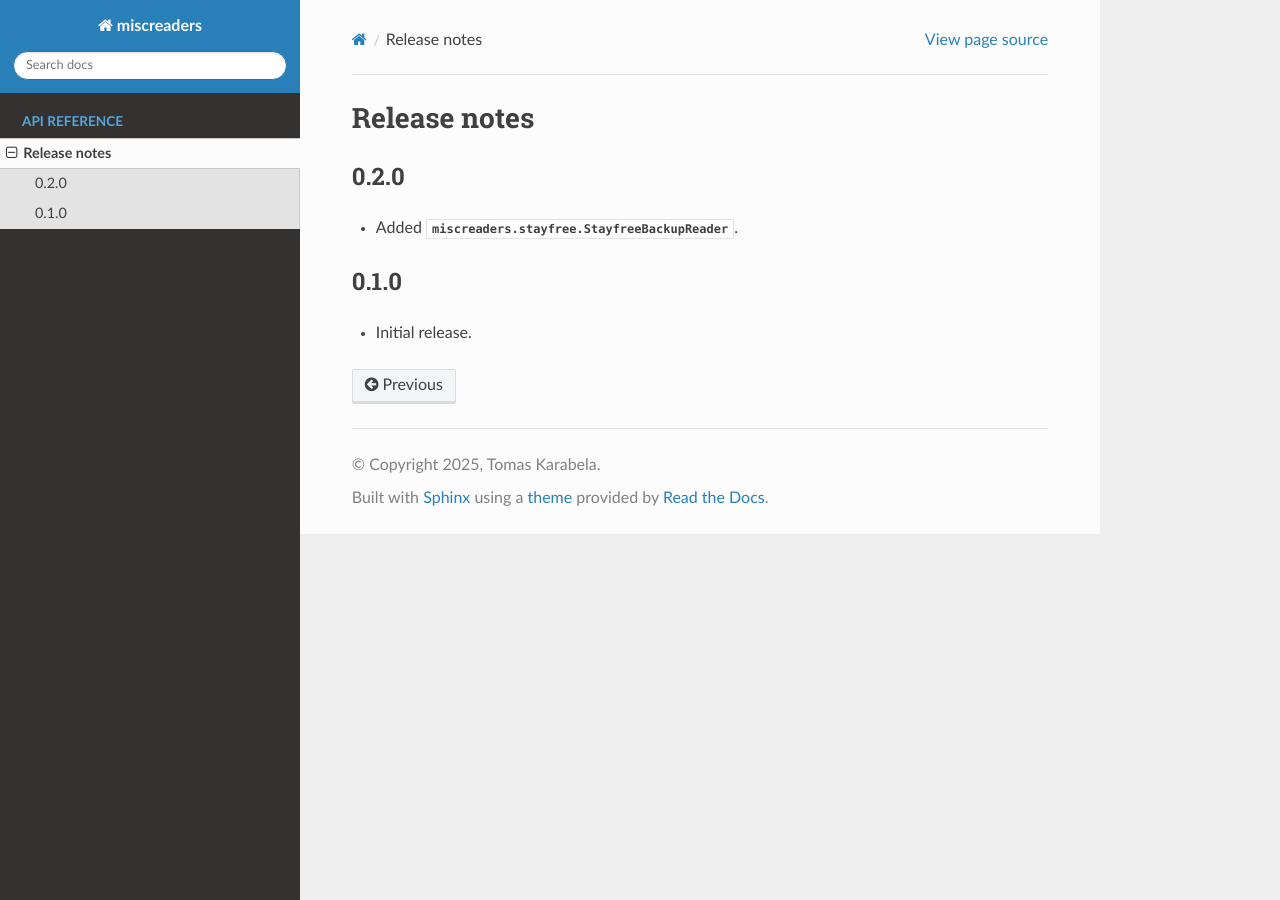
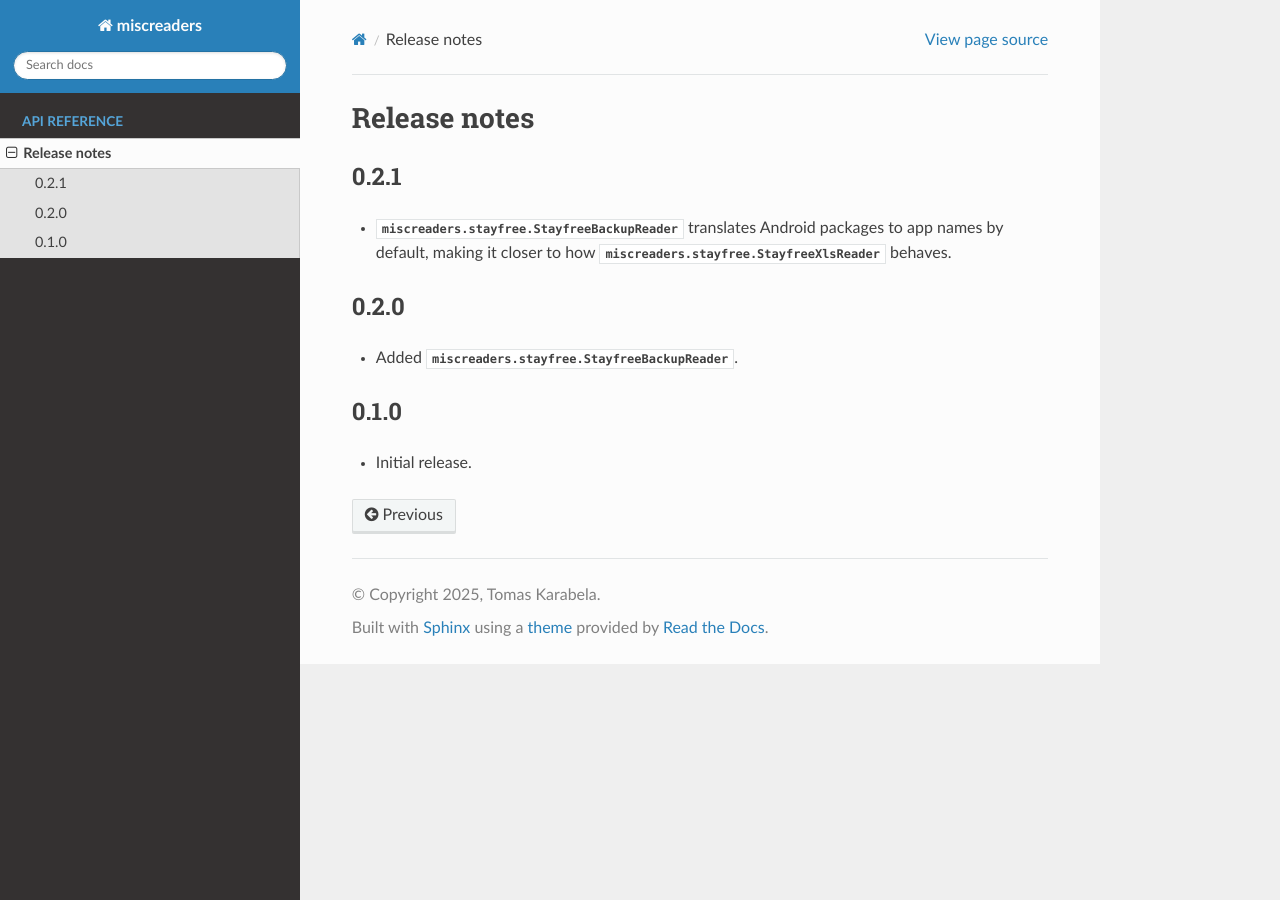
Before and after one commit to tkarabela/miscreaders, a Sphinx documentation site: the page built from docs/source/release-notes.rst, in a window 1280 px wide. Built offline with Sphinx 7.4.7 and the Read the Docs theme 3.1.0, drawn with Linux system fonts in a browser that asks for light colours.

Commit message:
version: 0.2.1

```diff
--- a/docs/source/release-notes.rst
+++ b/docs/source/release-notes.rst
@@ -1,5 +1,11 @@
 Release notes
 =============
+
+0.2.1
+-----
+
+- :py:class:`miscreaders.stayfree.StayfreeBackupReader` translates Android packages to app names by default,
+  making it closer to how :py:class:`miscreaders.stayfree.StayfreeXlsReader` behaves.
 
 0.2.0
 -----
--- a/src/miscreaders/__init__.py
+++ b/src/miscreaders/__init__.py
@@ -17,4 +17,4 @@ from . import (
     stayfree,
 )
 
-__version__ = "0.2.0"
+__version__ = "0.2.1"
```
